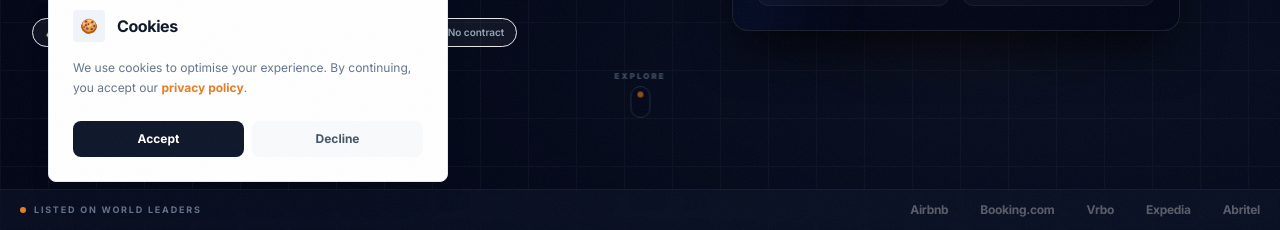
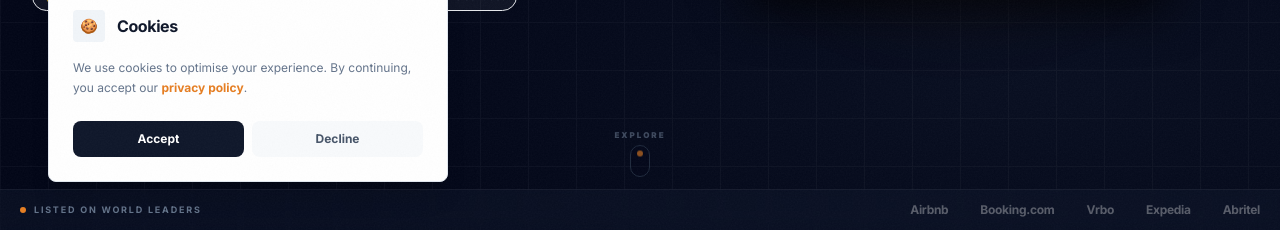
Before and after one commit to drixsty/welqo, a Next.js app in the folder apps/web-storefront/: page /en in a window 1280 px wide. Shown: the part 570-800 px from the top of the page. Built offline with nearby package versions, Linux system fonts and the light colour scheme; no server answers.

Commit message:
fix(web-storefront): move scroll indicator into flex flow to prevent chip overlap

```diff
--- a/apps/web-storefront/src/app/[locale]/page.tsx
+++ b/apps/web-storefront/src/app/[locale]/page.tsx
@@ -299,8 +299,9 @@ export default async function HomePage({
           </div>
         </div>
 
-        {/* Kinetic Scroll Indicator */}
-        <div className="absolute bottom-28 left-1/2 -translate-x-1/2 z-20 hidden md:flex flex-col items-center gap-1 opacity-60 hover:opacity-100 transition-opacity">
+        {/* Kinetic Scroll Indicator — in-flow to avoid overlap with chips */}
+        <div className="relative z-20 hidden md:flex justify-center py-3">
+          <div className="flex flex-col items-center gap-1 opacity-60 hover:opacity-100 transition-opacity">
             <span className="text-[8px] font-black text-slate-500 uppercase tracking-[0.25em]">
               {t("scrollDiscover")}
             </span>
@@ -311,9 +312,10 @@ export default async function HomePage({
               />
             </div>
           </div>
+        </div>
 
         {/* Platforms bar */}
-        <div className="relative z-10 w-full border-t border-white/5 bg-slate-900/50 backdrop-blur-sm py-3 px-5 mt-auto">
+        <div className="relative z-10 w-full border-t border-white/5 bg-slate-900/50 backdrop-blur-sm py-3 px-5">
           <div className="max-w-7xl mx-auto flex flex-col sm:flex-row items-center justify-between gap-3 sm:gap-4">
             <div className="flex items-center gap-2">
               <div className="w-1.5 h-1.5 rounded-full bg-welqo-terracotta" />
```
Lines whose indentation alone changed are shown as unchanged.
